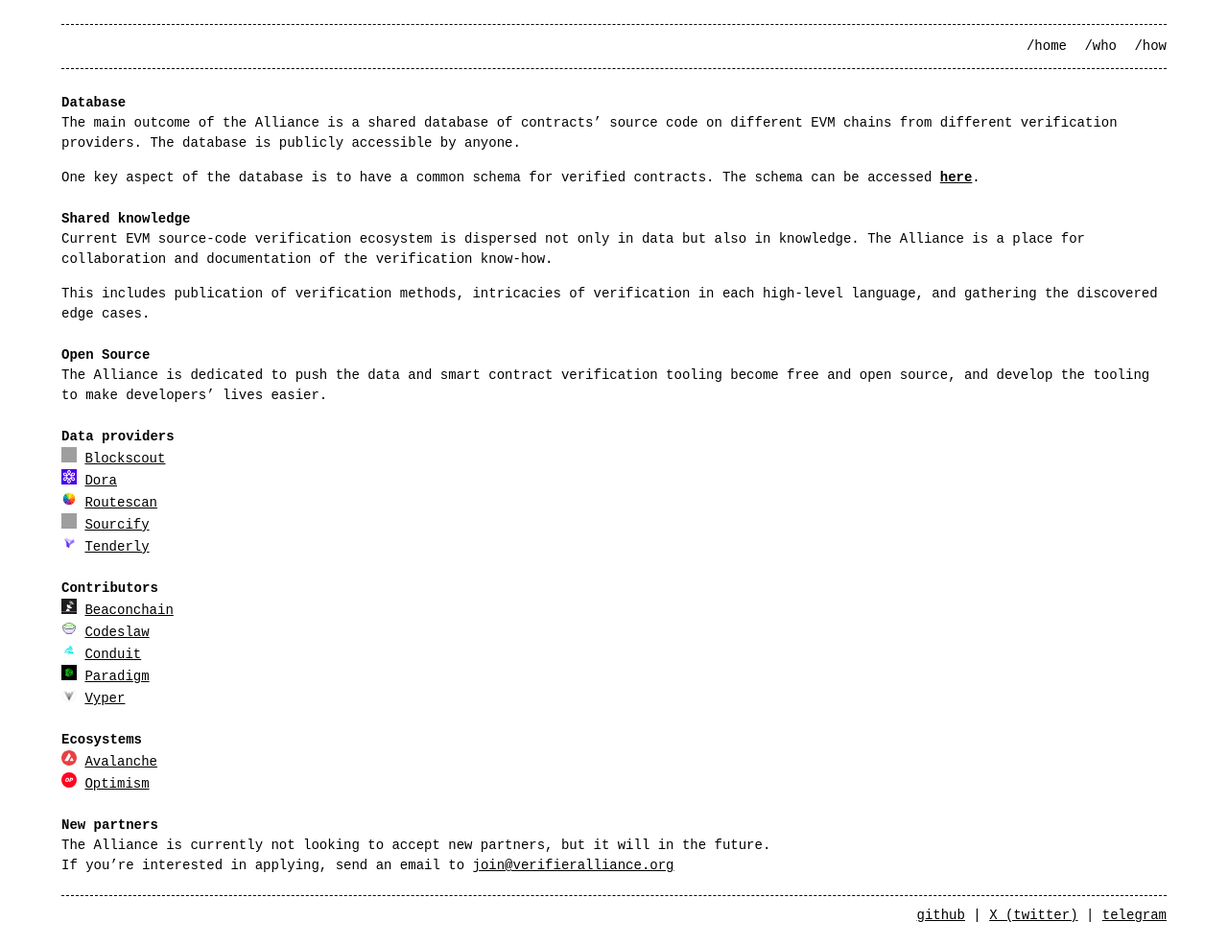
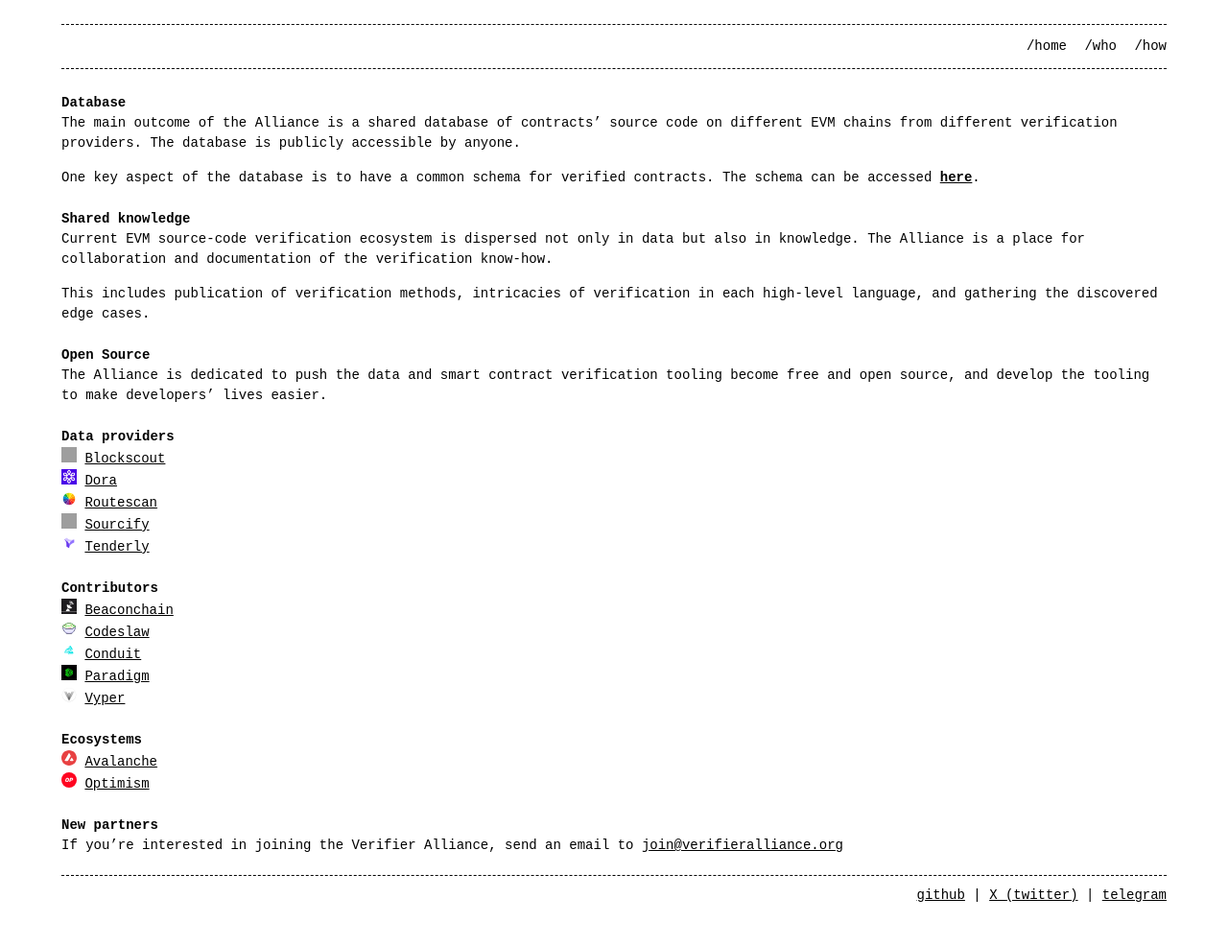
Before and after one commit to verifier-alliance/verifier-alliance.github.io, a Jekyll site: the page built from who.md, in a window 1280 px wide. Shown: the whole page at 96% size. Built offline with Jekyll 4.4.1, drawn with Linux system fonts in a browser that asks for light colours; after the commit the page ends 964 px from its top, so only the background shows below that; grey boxes are pictures that could not be loaded.

```diff
--- a/who.md
+++ b/who.md
@@ -42,5 +42,4 @@ The Alliance is dedicated to push the data and smart contract verification tooli
 ![optimism_icon](/assets/icons/optimism.svg){: .inline-image} [Optimism](https://optimism.io)
 
 ## New partners
-The Alliance is currently not looking to accept new partners, but it will in the future.
-If you're interested in applying, send an email to [join@verifieralliance.org](mailto:join@verifieralliance.org?subject=Joining%20the%20Alliance)
+If you're interested in joining the Verifier Alliance, send an email to [join@verifieralliance.org](mailto:join@verifieralliance.org?subject=Joining%20the%20Alliance)
```
Also changed, not shown: blog/hello-world.md (added, +28 -0 lines), how.md (+1 -1 lines), index.md (+2 -4 lines).
